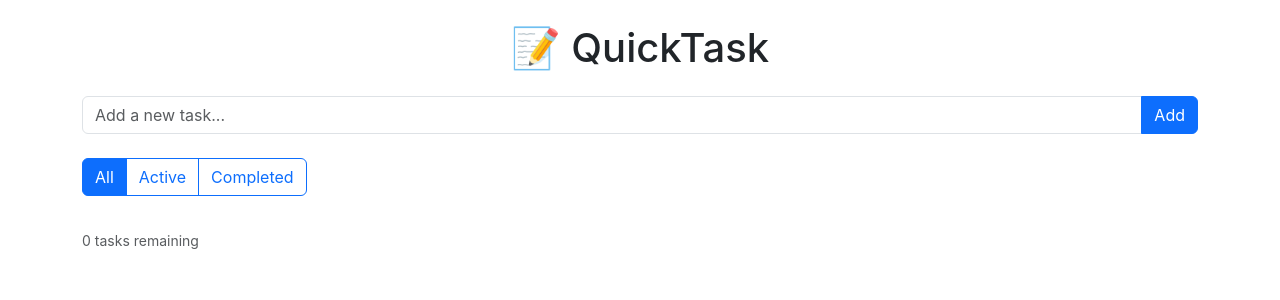
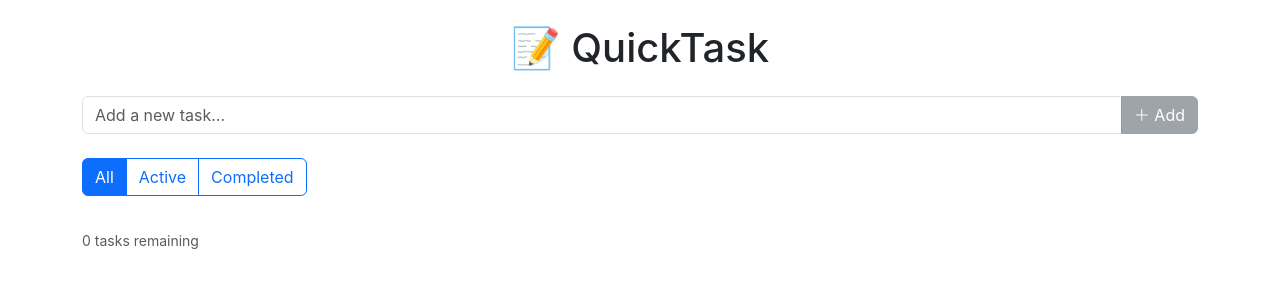
Before and after one commit to nightlydriver/quicktask, a React (Create React App) app: page / in a window 1280 px wide. Shown: the top 300 px of the page. Built offline with nearby package versions, Linux system fonts and the light colour scheme.

Commit message:
tweak: support Enter key and disable Add on empty input

```diff
--- a/src/_components/AddNewTask.jsx
+++ b/src/_components/AddNewTask.jsx
@@ -1,17 +1,32 @@
 import React from 'react';
 
 const AddNewTask = ({ input, setInput, handleAddTask }) => {
+    const handleKeyDown = (e) => {
+        if (e.key === 'Enter' && input) {
+            e.preventDefault(); // Prevents form submission or newline in some browsers
+            handleAddTask();
+        }
+    };
+
     return (
         <div className="input-group mb-4">
+            {/* Input Field */}
             <input
                 type="text"
                 className="form-control"
                 placeholder="Add a new task..."
                 value={input}
                 onChange={(e) => setInput(e.target.value)}
+                onKeyDown={handleKeyDown}
             />
-            <button className="btn btn-primary" onClick={handleAddTask}>
-                Add
+
+            {/* Add Button */}
+            <button
+                className={`btn btn-${input ? "primary" : "secondary"}`}
+                disabled={!input}
+                onClick={handleAddTask}
+            >
+                <i className="bi bi-plus-lg"></i> Add
             </button>
         </div>
     );
```
